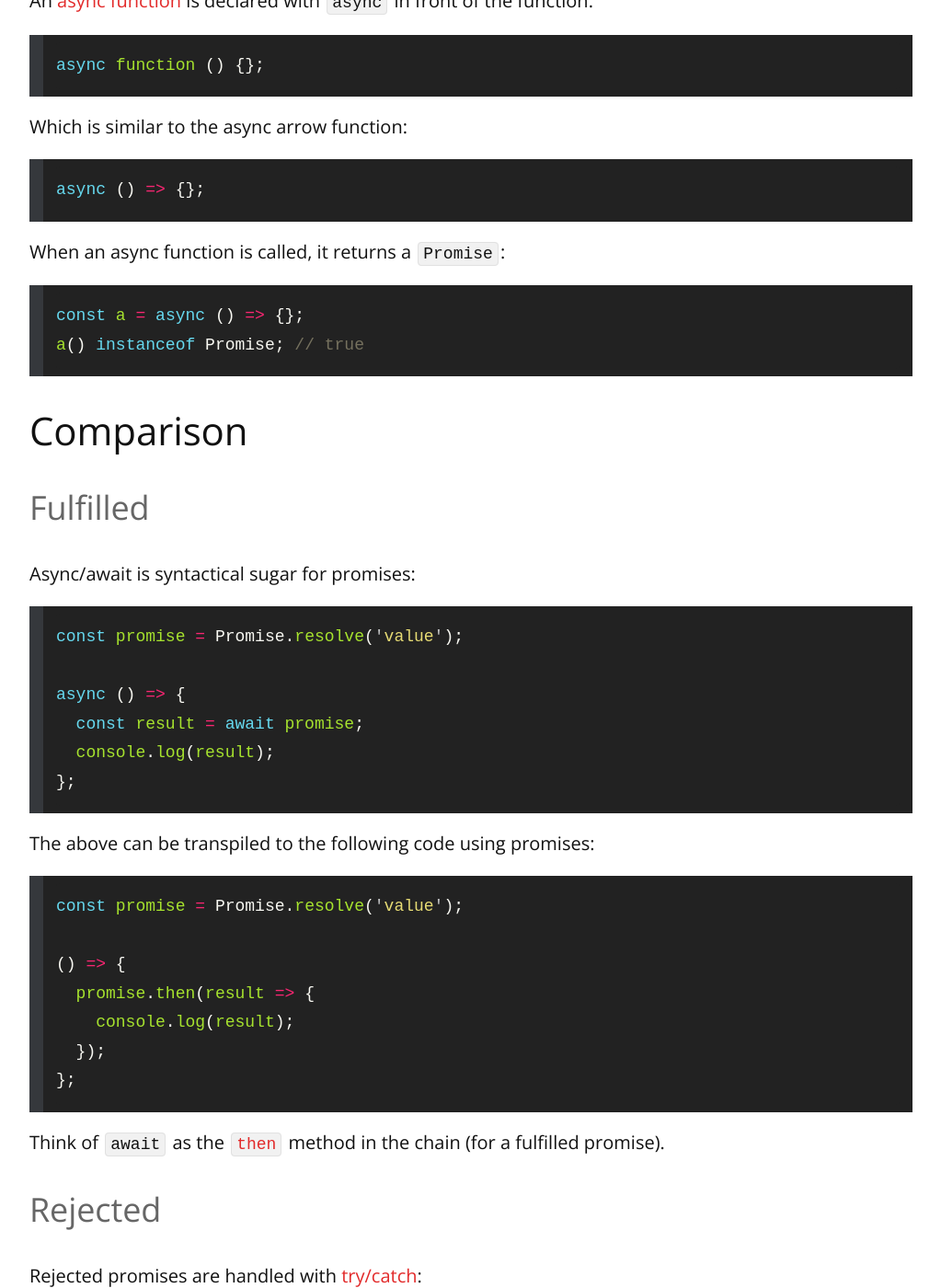
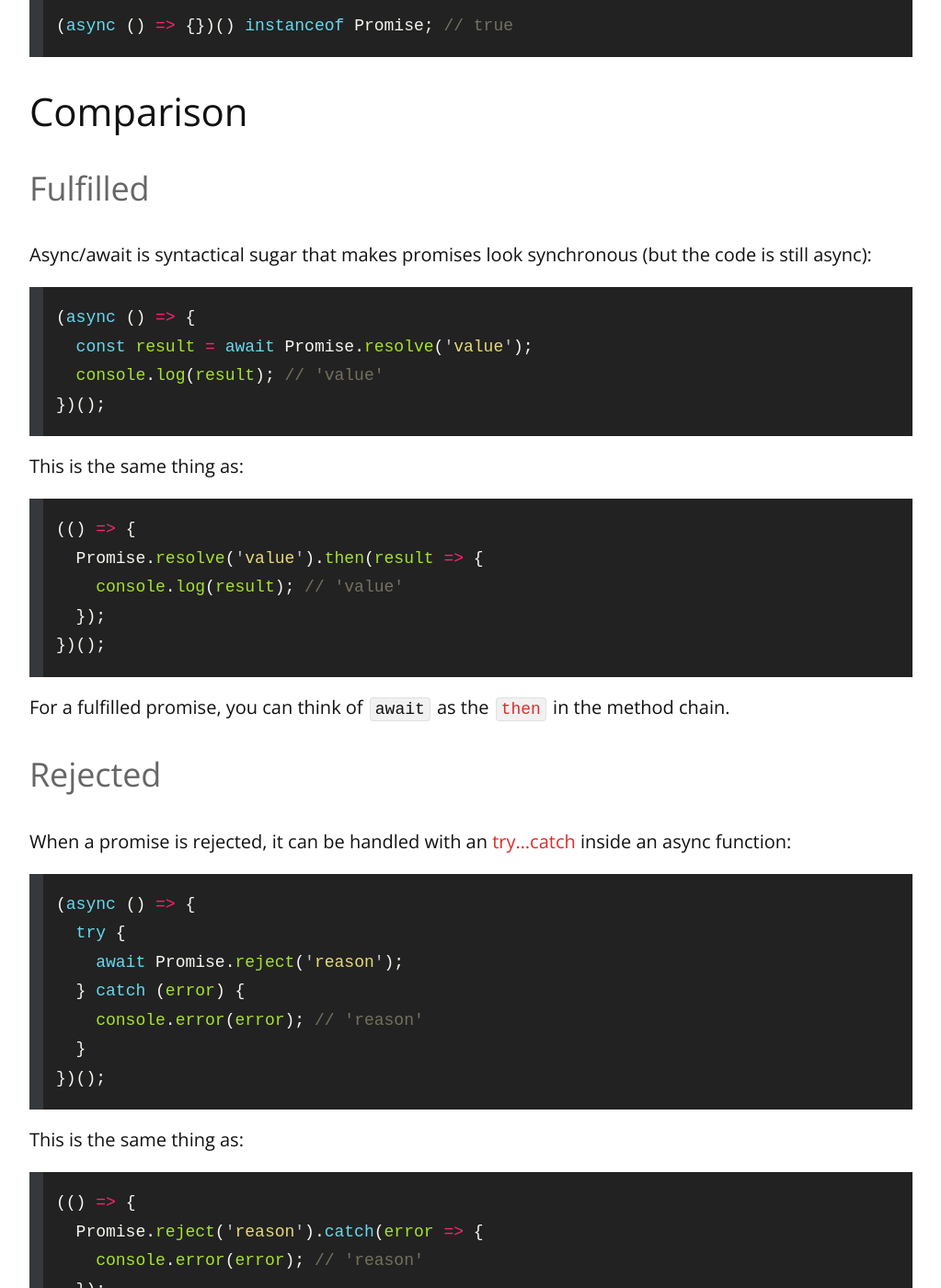
Before and after one commit to remarkablemark/remarkablemark.github.io, a Jekyll site: the page built from _posts/2020/2020-08-19-async-await-promises.md, in a window 1280 px wide and 1400 px high, scrolled down 1534 px. Shown: the whole window at 92% size, without its empty margins (128-1151 px from the left). Built offline with Jekyll 4.4.1, drawn with Linux system fonts in a browser that asks for light colours; comment, search, counter and statistics services are not loaded; some of the changed text lies outside the part shown.

Commit message:
fix(posts): update "Explaining async/await using promises"
Post: 2020-08-19-async-await-promises.md

Tidy post, improve readability, update code blocks, and remove
unnecessary parts.

````diff
--- a/_posts/2020/2020-08-19-async-await-promises.md
+++ b/_posts/2020/2020-08-19-async-await-promises.md
@@ -1,9 +1,10 @@
 ---
 layout: post
-title: Explaining async/await with promises
+title: Explaining async/await using promises
 date: 2020-08-19 21:46:46
-excerpt: Explaining how JavaScript async/await works with promises.
-categories: javascript promises async-await
+updated: 2020-11-09 21:13:08
+excerpt: Comparing how JavaScript async/await works using promises.
+categories: javascript async-await promise
 ---
 
 ## Promise
@@ -14,7 +15,7 @@ Calling [`Promise.resolve`](https://developer.mozilla.org/en-US/docs/Web/JavaScr
 Promise.resolve('value');
 ```
 
-Is the same as instantiating [`Promise`](https://developer.mozilla.org/en-US/docs/Web/JavaScript/Reference/Global_Objects/Promise) with a _fulfilled_ value in the callback function:
+Is the same as instantiating a [`Promise`](https://developer.mozilla.org/en-US/docs/Web/JavaScript/Reference/Global_Objects/Promise) with a _fulfilled_ value in the callback function:
 
 ```js
 new Promise(resolve => {
@@ -22,11 +23,13 @@ new Promise(resolve => {
 });
 ```
 
-[`Promise.reject`](https://developer.mozilla.org/en-US/docs/Web/JavaScript/Reference/Global_Objects/Promise/reject) is similar except it's used when a promise is rejected:
+In terms of [`Promise.reject`](https://developer.mozilla.org/en-US/docs/Web/JavaScript/Reference/Global_Objects/Promise/reject):
 
 ```js
 Promise.reject('reason');
 ```
+
+It's similar except the rejected reason is passed as the 2nd argument of the callback function:
 
 ```js
 new Promise((resolve, reject) => {
@@ -36,20 +39,6 @@ new Promise((resolve, reject) => {
 
 ## Async/Await
 
-### Function
-
-A [no-op](<https://en.wikipedia.org/wiki/NOP_(code)>) function looks like:
-
-```js
-function () {};
-```
-
-Which is similar to the [arrow function](https://developer.mozilla.org/en-US/docs/Web/JavaScript/Reference/Functions/Arrow_functions):
-
-```js
-() => {};
-```
-
 ### Async Function
 
 An [async function](https://developer.mozilla.org/en-US/docs/Web/JavaScript/Reference/Statements/async_function) is declared with `async` in front of the function:
@@ -58,74 +47,65 @@ An [async function](https://developer.mozilla.org/en-US/docs/Web/JavaScript/Refe
 async function () {};
 ```
 
-Which is similar to the async arrow function:
+Which is similar to the async [arrow function](https://developer.mozilla.org/en-US/docs/Web/JavaScript/Reference/Functions/Arrow_functions):
 
 ```js
 async () => {};
 ```
 
-When an async function is called, it returns a `Promise`:
+When an async function is invoked, it returns a `Promise`:
 
 ```js
-const a = async () => {};
-a() instanceof Promise; // true
+(async () => {})() instanceof Promise; // true
 ```
 
 ## Comparison
 
 ### Fulfilled
 
-Async/await is syntactical sugar for promises:
+Async/await is syntactical sugar that makes promises look synchronous (but the code is still async):
 
 ```js
-const promise = Promise.resolve('value');
-
-async () => {
-  const result = await promise;
-  console.log(result);
-};
+(async () => {
+  const result = await Promise.resolve('value');
+  console.log(result); // 'value'
+})();
 ```
 
-The above can be transpiled to the following code using promises:
+This is the same thing as:
 
 ```js
-const promise = Promise.resolve('value');
-
-() => {
-  promise.then(result => {
-    console.log(result);
+(() => {
+  Promise.resolve('value').then(result => {
+    console.log(result); // 'value'
   });
-};
+})();
 ```
 
-Think of `await` as the [`then`](https://developer.mozilla.org/en-US/docs/Web/JavaScript/Reference/Global_Objects/Promise/then) method in the chain (for a fulfilled promise).
+For a fulfilled promise, you can think of `await` as the [`then`](https://developer.mozilla.org/en-US/docs/Web/JavaScript/Reference/Global_Objects/Promise/then) in the method chain.
 
 ### Rejected
 
-Rejected promises are handled with [try/catch](https://developer.mozilla.org/en-US/docs/Web/JavaScript/Reference/Statements/try...catch):
+When a promise is rejected, it can be handled with an [try...catch](https://developer.mozilla.org/en-US/docs/Web/JavaScript/Reference/Statements/try...catch) inside an async function:
 
 ```js
-const promise = Promise.reject('reason');
-
-async () => {
+(async () => {
   try {
-    await promise;
+    await Promise.reject('reason');
   } catch (error) {
-    console.log(error);
+    console.error(error); // 'reason'
   }
-};
+})();
 ```
 
-And the above can be transpiled to the following code using promises:
+This is the same thing as:
 
 ```js
-const promise = Promise.reject('reason');
-
-() => {
-  promise.catch(error => {
-    console.log(error);
+(() => {
+  Promise.reject('reason').catch(error => {
+    console.error(error); // 'reason'
   });
-};
+})();
 ```
 
-The difference here is that the async/await `catch` looks synchronous even though the code is asynchronous.
+Even though async/await `catch` looks synchronous, the code is asynchronous.
````
